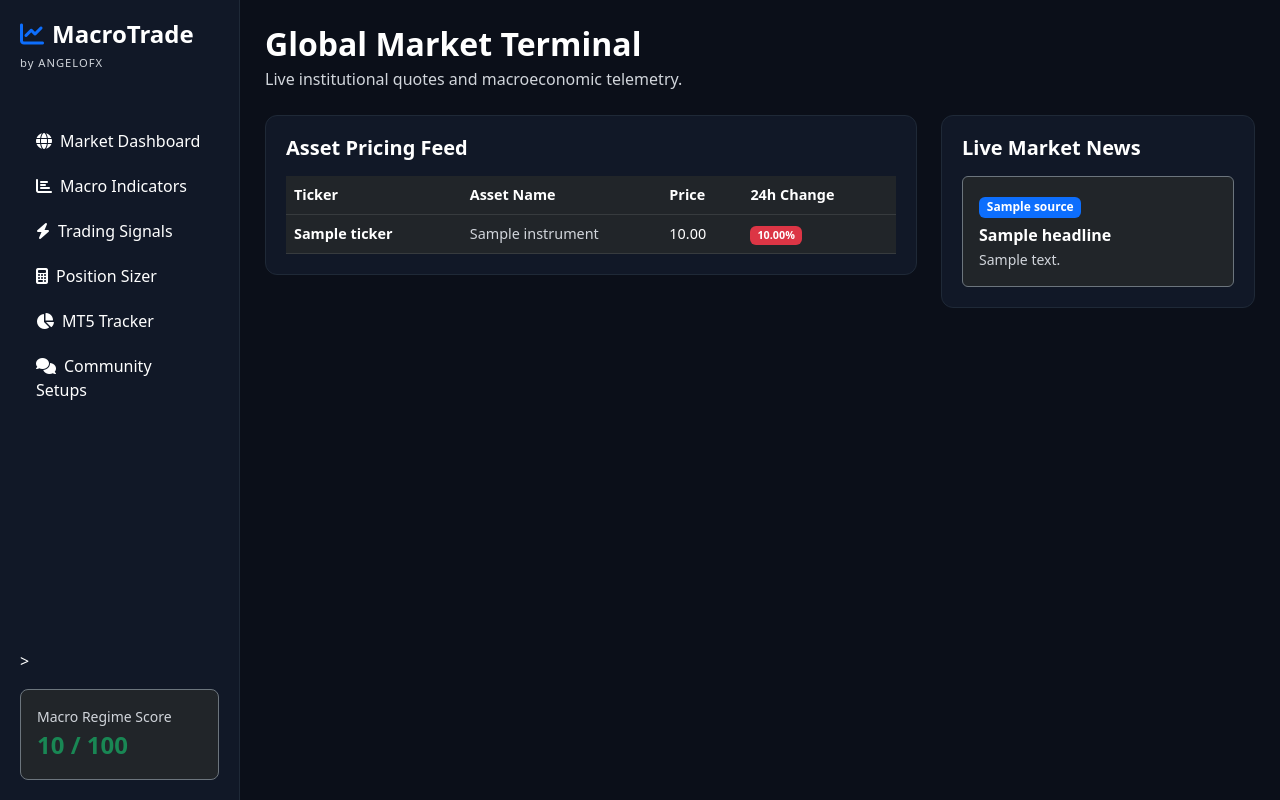
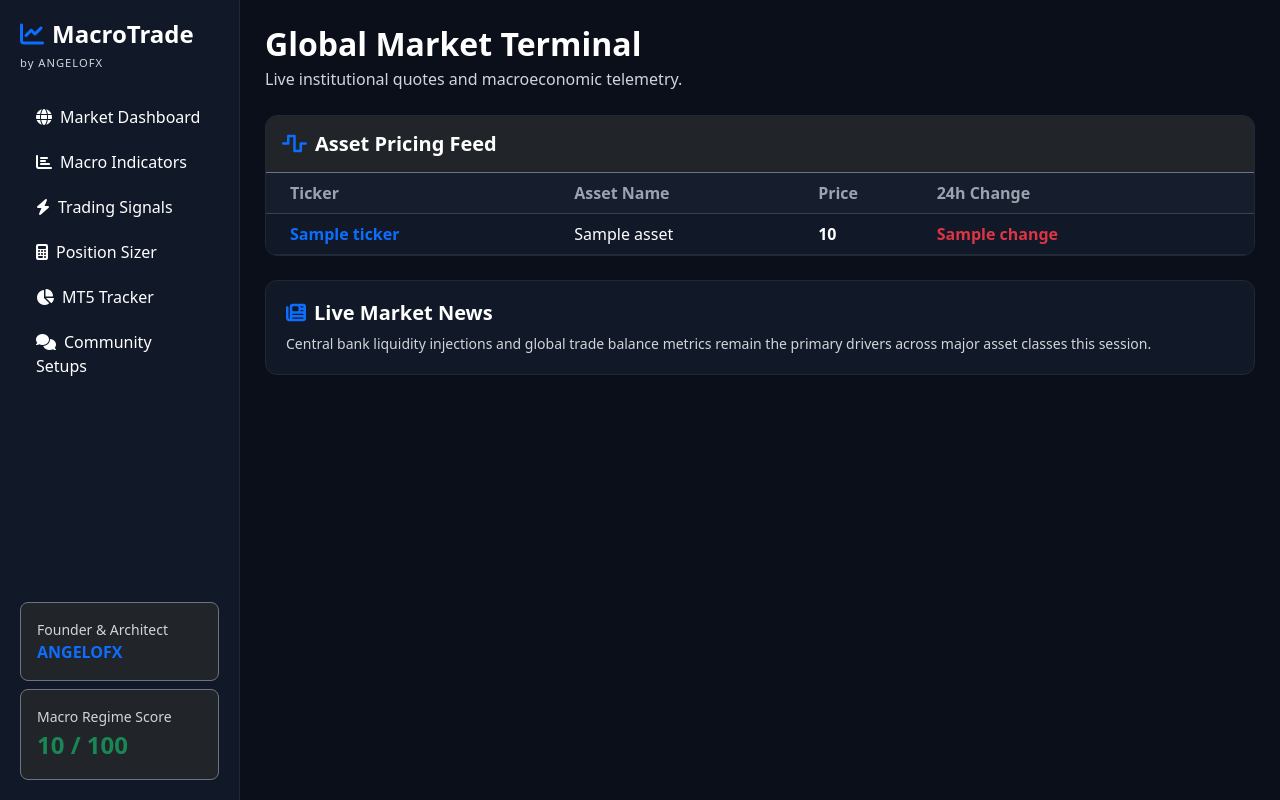
Before and after one commit to ANGELO-cyber-dev/macro-trade, a Flask app: template templates/index.html in a window 1280 px wide. Run offline with Flask 3, Linux system fonts and the light colour scheme; the template is opened without the code that fills it: most values are stand-ins (such as "Sample title", 1, 10 or a date in 2020).

Commit message:
Populate dashboard live asset pricing feed with major pairs, commodities, crypto, and indices

```diff
--- a/app.py
+++ b/app.py
@@ -31,7 +31,19 @@ def calculate_macro_score():
 
 @app.route("/")
 def index():
-    return render_template("index.html", macro_score=calculate_macro_score(), active_page="market")
+    live_assets = [
+        {"ticker": "EUR/USD", "name": "Euro / US Dollar", "price": "1.1045", "change": "+0.15%"},
+        {"ticker": "GBP/USD", "name": "British Pound / US Dollar", "price": "1.3120", "change": "+0.22%"},
+        {"ticker": "USD/JPY", "name": "US Dollar / Japanese Yen", "price": "146.85", "change": "-0.18%"},
+        {"ticker": "USD/CHF", "name": "US Dollar / Swiss Franc", "price": "0.8850", "change": "+0.05%"},
+        {"ticker": "USD/CAD", "name": "US Dollar / Canadian Dollar", "price": "1.3540", "change": "-0.12%"},
+        {"ticker": "XAU/USD", "name": "Spot Gold", "price": "2,520.40", "change": "+0.45%"},
+        {"ticker": "XAG/USD", "name": "Spot Silver", "price": "29.15", "change": "+0.60%"},
+        {"ticker": "BTC/USD", "name": "Bitcoin / US Dollar", "price": "59,400.00", "change": "+1.25%"},
+        {"ticker": "US30", "name": "Wall Street 30 Index", "price": "41,150.00", "change": "+0.35%"},
+        {"ticker": "NAS100", "name": "Nasdaq 100 Index", "price": "19,820.00", "change": "+0.78%"}
+    ]
+    return render_template("index.html", macro_score=calculate_macro_score(), active_page="market", assets=live_assets)
 
 @app.route("/indicators")
 def indicators():
--- a/templates/index.html
+++ b/templates/index.html
@@ -3,7 +3,7 @@
 <head>
     <meta charset="UTF-8">
     <meta name="viewport" content="width=device-width, initial-scale=1.0">
-    <title>Market Dashboard | MacroTrade Terminal</title>
+    <title>Global Market Terminal | MacroTrade</title>
     <link href="https://cdn.jsdelivr.net/npm/bootstrap@5.3.0/dist/css/bootstrap.min.css" rel="stylesheet">
     <link rel="stylesheet" href="https://cdnjs.cloudflare.com/ajax/libs/font-awesome/6.4.0/css/all.min.css">
     <style>
@@ -13,8 +13,9 @@
         .nav-link { color: #ffffff; border-radius: 8px; margin-bottom: 5px; font-weight: 500; }
         .nav-link:hover, .nav-link.active { color: #ffffff; background: #1f2937; }
         .card-custom { background: #111827; border: 1px solid #1f2937; border-radius: 12px; padding: 20px; color: #ffffff; margin-bottom: 20px; }
-        .table { color: #ffffff; font-size: 0.9rem; }
-        .table-dark { background-color: #111827; color: #ffffff; }
+        .table { color: #ffffff; border-color: #1f2937; }
+        .table th { background-color: #161e2e; color: #9ca3af; border-bottom: 1px solid #374151; font-weight: 600; }
+        .table td { background-color: #111827; color: #ffffff; border-bottom: 1px solid #1f2937; vertical-align: middle; }
         .text-white-50 { color: #d1d5db !important; }
         .mobile-header { display: none; background: #111827; border-bottom: 1px solid #1f2937; padding: 15px 20px; position: sticky; top: 0; z-index: 999; }
         @media (max-width: 768px) {
@@ -27,16 +28,16 @@
 </head>
 <body>
     <div class="mobile-header">
-        <div class="mb-4">
+        <div class="d-flex flex-column">
             <h4 class="text-white fw-bold mb-0"><i class="fa-solid fa-chart-line text-primary me-2"></i>MacroTrade</h4>
-            <small class="text-white-50" style="font-size: 0.7rem; letter-spacing: 1px;">by ANGELOFX</small>
+            <small class="text-white-50" style="font-size: 0.65rem; letter-spacing: 1px;">by ANGELOFX</small>
         </div>
         <button class="btn btn-dark border-secondary text-white" onclick="toggleMenu()"><i class="fa-solid fa-bars"></i> Menu</button>
     </div>
 
     <div class="sidebar d-flex flex-column" id="appSidebar">
-        <div class="d-flex justify-content-between align-items-center mb-4">
-            <div class="mb-4">
+        <div class="mb-4 d-flex justify-content-between align-items-center">
+            <div>
                 <h4 class="text-white fw-bold mb-0"><i class="fa-solid fa-chart-line text-primary me-2"></i>MacroTrade</h4>
                 <small class="text-white-50" style="font-size: 0.7rem; letter-spacing: 1px;">by ANGELOFX</small>
             </div>
@@ -49,8 +50,12 @@
             <li class="nav-item"><a class="nav-link {% if active_page == 'sizer' %}active{% endif %}" href="/sizer"><i class="fa-solid fa-calculator me-2"></i>Position Sizer</a></li>
             <li class="nav-item"><a class="nav-link {% if active_page == 'tracker' %}active{% endif %}" href="/tracker"><i class="fa-solid fa-chart-pie me-2"></i>MT5 Tracker</a></li>
             <li class="nav-item"><a class="nav-link {% if active_page == 'community' %}active{% endif %}" href="/community"><i class="fa-solid fa-comments me-2"></i>Community Setups</a></li>
-        </ul>>
-        <div class="p-3 bg-dark rounded-3 border border-secondary mt-3">
+        </ul>
+        <div class="p-3 bg-dark rounded-3 border border-secondary mt-2 mb-2">
+            <span class="text-white-50 d-block small">Founder & Architect</span>
+            <span class="fs-6 fw-bold text-primary">ANGELOFX</span>
+        </div>
+        <div class="p-3 bg-dark rounded-3 border border-secondary">
             <span class="text-white-50 d-block small">Macro Regime Score</span>
             <span class="fs-4 fw-bold text-success">{{ macro_score }} / 100</span>
         </div>
@@ -62,53 +67,37 @@
             <p class="text-white-50 mb-0">Live institutional quotes and macroeconomic telemetry.</p>
         </div>
 
-        <div class="row">
-            <div class="col-xl-8">
-                <div class="card-custom">
-                    <h5 class="fw-bold text-white mb-3">Asset Pricing Feed</h5>
+        <div class="card-custom p-0 overflow-hidden mb-4">
+            <div class="p-3 border-bottom border-secondary bg-dark">
+                <h5 class="fw-bold mb-0 text-white"><i class="fa-solid fa-wave-square text-primary me-2"></i>Asset Pricing Feed</h5>
+            </div>
             <div class="table-responsive">
-                        <table class="table table-dark table-hover align-middle mb-0">
+                <table class="table mb-0">
                     <thead>
-                                <tr class="text-white-50">
-                                    <th>Ticker</th>
+                        <tr>
+                            <th class="ps-4">Ticker</th>
                             <th>Asset Name</th>
                             <th>Price</th>
-                                    <th>24h Change</th>
+                            <th class="pe-4">24h Change</th>
                         </tr>
                     </thead>
-                            <tbody id="quotesTableBody">
-                                {% for q in quotes %}
+                    <tbody>
+                        {% for asset in assets %}
                         <tr>
-                                    <td class="fw-bold text-white">{{ q.instrument.ticker }}</td>
-                                    <td class="text-white-50 text-truncate" style="max-width: 130px;">{{ q.instrument.name }}</td>
-                                    <td class="text-white" id="price-{{ q.instrument.ticker }}">{{ "%.4f"|format(q.price) if q.price < 10 else "%.2f"|format(q.price) }}</td>
-                                    <td>
-                                        <span class="badge {% if q.change_24h >= 0 %}bg-success{% else %}bg-danger{% endif %}" id="change-{{ q.instrument.ticker }}">
-                                            {{ "+%.2f"|format(q.change_24h) if q.change_24h >= 0 else "%.2f"|format(q.change_24h) }}%
-                                        </span>
-                                    </td>
+                            <td class="ps-4 fw-bold text-primary">{{ asset.ticker }}</td>
+                            <td class="text-white">{{ asset.name }}</td>
+                            <td class="fw-semibold text-white">{{ asset.price }}</td>
+                            <td class="pe-4 {% if '+' in asset.change %}text-success{% else %}text-danger{% endif %} fw-bold">{{ asset.change }}</td>
                         </tr>
                         {% endfor %}
                     </tbody>
                 </table>
             </div>
         </div>
-            </div>
 
-            <div class="col-xl-4">
         <div class="card-custom">
-                    <h5 class="fw-bold text-white mb-3">Live Market News</h5>
-                    <div class="d-flex flex-column gap-3">
-                        {% for item in market_news %}
-                        <div class="p-3 bg-dark rounded border border-secondary">
-                            <span class="badge bg-primary mb-2">{{ item.source if item.source else 'News Wire' }}</span>
-                            <h6 class="text-white fw-bold mb-1"><a href="{{ item.url }}" target="_blank" class="text-white text-decoration-none">{{ item.headline }}</a></h6>
-                            <p class="text-white-50 small mb-0">{{ item.summary }}</p>
-                        </div>
-                        {% endfor %}
-                    </div>
-                </div>
-            </div>
+            <h5 class="fw-bold mb-2 text-white"><i class="fa-solid fa-newspaper text-primary me-2"></i>Live Market News</h5>
+            <p class="text-white-50 small mb-0">Central bank liquidity injections and global trade balance metrics remain the primary drivers across major asset classes this session.</p>
         </div>
     </div>
 
@@ -116,25 +105,6 @@
         function toggleMenu() {
             document.getElementById('appSidebar').classList.toggle('mobile-open');
         }
-
-        setInterval(async () => {
-            try {
-                let res = await fetch('/api/v1/quotes');
-                let data = await res.json();
-                data.forEach(q => {
-                    let priceEl = document.getElementById('price-' + q.ticker);
-                    let changeEl = document.getElementById('change-' + q.ticker);
-                    if (priceEl) priceEl.innerText = q.price < 10 ? q.price.toFixed(4) : q.price.toFixed(2);
-                    if (changeEl) {
-                        let chg = q.change_24h;
-                        changeEl.className = "badge " + (chg >= 0 ? "bg-success" : "bg-danger");
-                        changeEl.innerText = (chg >= 0 ? "+" : "") + chg.toFixed(2) + "%";
-                    }
-                });
-            } catch (err) {
-                console.error("Failed to poll live quotes:", err);
-            }
-        }, 60000);
     </script>
 </body>
 </html>
```
Lines whose indentation alone changed are shown as unchanged.
